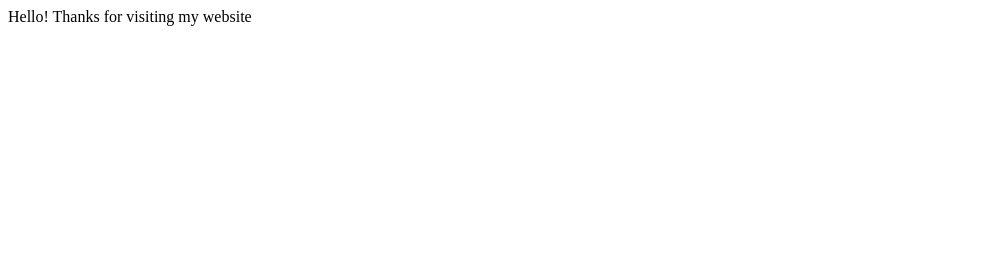
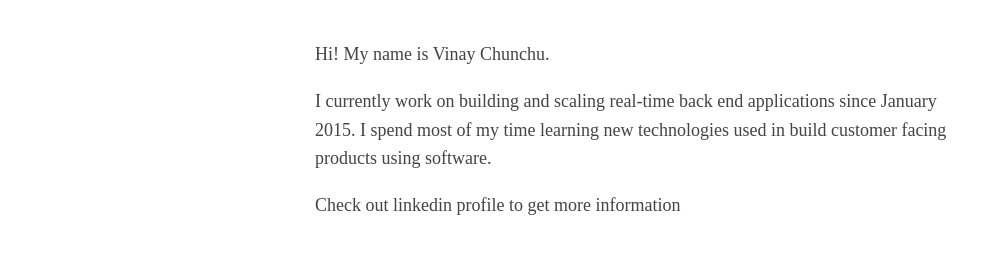
Before and after one commit to VinayChunchu/VinayChunchu.github.io, a plain HTML site: page index.html in a window 1280 px wide. Shown: the whole page, without its empty margins (0-1001 px from the left). Drawn offline with Linux system fonts and the light colour scheme.

Commit message:
Add personal details to index page

```diff
--- /dev/null
+++ b/index.css
@@ -0,0 +1,12 @@
+body {
+    margin:40px auto;
+    max-width:650px;
+    line-height:1.6;
+    font-size:18px;
+    color:#444;
+    padding:0 10px;
+  }
+
+  h1,h2,h3{
+    line-height:1.2
+  }
--- a/index.html
+++ b/index.html
@@ -1 +1,13 @@
-Hello! Thanks for visiting my website
+
+<html>
+<head>
+  <link rel="stylesheet" type="text/css" href="index.css">
+  <title>Vinay Chunchu</title>
+  <meta name="viewport" content="width=device-width, initial-scale=1">
+</head>
+<body>
+  <p>Hi! My name is Vinay Chunchu.</p>
+  <p>I currently work on building and scaling real-time back end applications since January 2015. I spend most of my time learning new technologies used in build customer facing products using software.</p>
+  <p>Check out <a href="https://www.linkedin.com/in/vinay-chunchu-324737167/"></a>linkedin profile to get more information</p>
+</body>
+</html>
```
